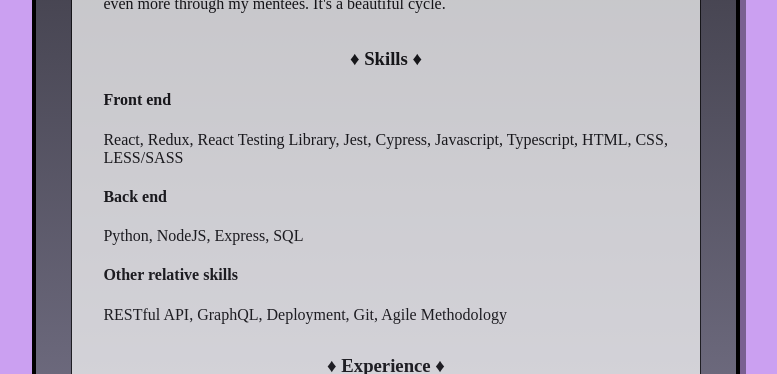
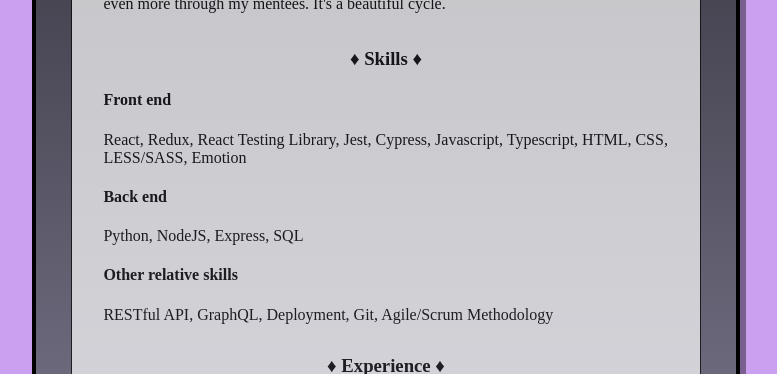
Before and after one commit to lyndsiWilliams/portfolio-2020, a React (Create React App) app in the folder portfolio/: page / in a window 1280 px wide. Shown: the part 1080-1454 px from the top of the page, without its empty margins (254-1031 px from the left). Built offline with nearby package versions, Linux system fonts and the light colour scheme; a web font is replaced by a local one.

Commit message:
Update skills

```diff
--- a/portfolio/src/components/Home.js
+++ b/portfolio/src/components/Home.js
@@ -24,11 +24,11 @@
             <section className='skills'>
               <h3>♦ Skills ♦</h3>
               <h4>Front end</h4>
-              <p>React, Redux, React Testing Library, Jest, Cypress, Javascript, Typescript, HTML, CSS, LESS/SASS</p>
+              <p>React, Redux, React Testing Library, Jest, Cypress, Javascript, Typescript, HTML, CSS, LESS/SASS, Emotion</p>
               <h4>Back end</h4>
               <p>Python, NodeJS, Express, SQL</p>
               <h4>Other relative skills</h4>
-              <p>RESTful API, GraphQL, Deployment, Git, Agile Methodology</p>
+              <p>RESTful API, GraphQL, Deployment, Git, Agile/Scrum Methodology</p>
             </section>
             <section className='experience'>
               <h3>♦ Experience ♦</h3>
```
